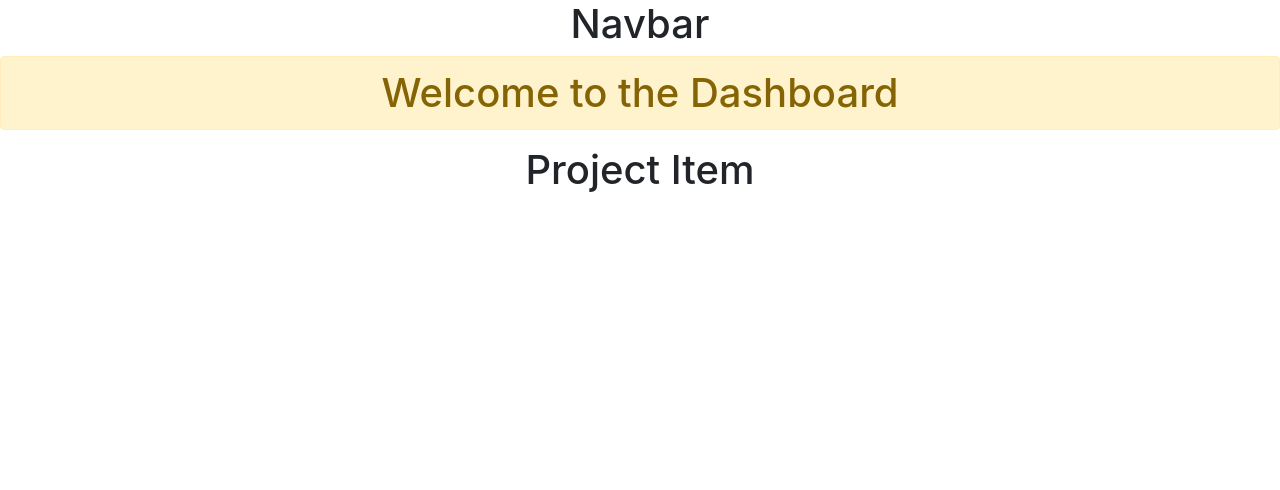
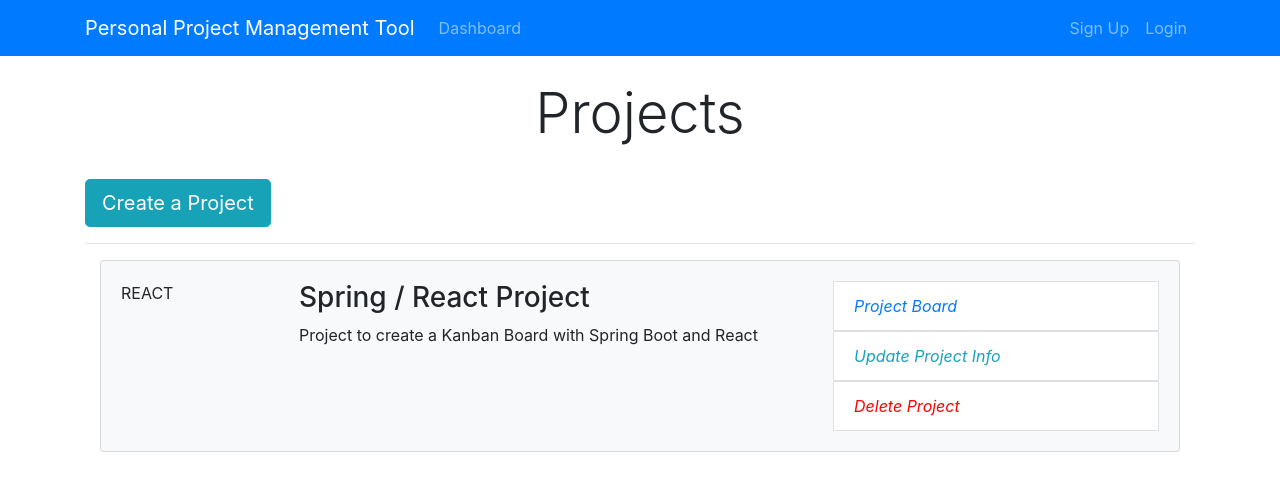
Before and after one commit to ab-seth/SethPPMTool, a React (Create React App) app in the folder ppmtool-react-client/: page / in a window 1280 px wide. Shown: the top 490 px of the page. Built offline with nearby package versions, Linux system fonts and the light colour scheme.

Commit message:
adding styles to Dashboard,Navbar and ProjectItem and refactoring project

```diff
--- a/ppmtool-react-client/src/App.css
+++ b/ppmtool-react-client/src/App.css
@@ -1,38 +1,65 @@
-.App {
-  text-align: center;
+img {
+  width: 100%;
 }
 
-.App-logo {
-  height: 40vmin;
-  pointer-events: none;
+.navbar {
+  background-color: #e3f2fd;
+}
+.fa.fa-edit {
+  color: #18a2b9;
 }
 
-@media (prefers-reduced-motion: no-preference) {
-  .App-logo {
-    animation: App-logo-spin infinite 20s linear;
-  }
+.list-group-item.delete:hover {
+  cursor: -webkit-grab;
+  background-color: pink;
 }
 
-.App-header {
-  background-color: #282c34;
-  min-height: 100vh;
-  display: flex;
-  flex-direction: column;
-  align-items: center;
-  justify-content: center;
-  font-size: calc(10px + 2vmin);
-  color: white;
+.list-group-item.update:hover {
+  cursor: -webkit-grab;
+  background-color: gainsboro;
 }
 
-.App-link {
-  color: #61dafb;
+.list-group-item.board:hover {
+  cursor: -webkit-grab;
+  background-color: gainsboro;
 }
 
-@keyframes App-logo-spin {
-  from {
-    transform: rotate(0deg);
-  }
-  to {
-    transform: rotate(360deg);
-  }
+.fa.fa-minus-circle {
+  color: red;
 }
+
+.landing {
+  position: relative;
+  /* background: url("../img/showcase.jpg") no-repeat; */
+  background-size: cover;
+  background-position: center;
+  height: 100vh;
+  margin-top: -24px;
+  margin-bottom: -50px;
+}
+
+.landing-inner {
+  padding-top: 80px;
+}
+
+.dark-overlay {
+  background-color: rgba(0, 0, 0, 0.7);
+  position: absolute;
+  top: 0;
+  left: 0;
+  width: 100%;
+  height: 100%;
+}
+
+.card-form {
+  opacity: 0.9;
+}
+
+.latest-profiles-img {
+  width: 40px;
+  height: 40px;
+}
+
+.form-control::placeholder {
+  color: #bbb !important;
+}
--- a/ppmtool-react-client/src/Components/Dashboard.js
+++ b/ppmtool-react-client/src/Components/Dashboard.js
@@ -4,10 +4,30 @@
 class Dashboard extends Component {
   render() {
     return (
-      <div>
-        <h1 className="alert alert-warning">Welcome to the Dashboard</h1>
-        <ProjectItem />
-      </div>
+
+
+    <div className="projects">
+    <div class="container">
+        <div class="row">
+            <div class="col-md-12">
+                <h1 class="display-4 text-center">Projects</h1>
+                <br />
+                <a href="ProjectForm.html" class="btn btn-lg btn-info">
+                    Create a Project
+                </a>
+                <br />
+                <hr />
+
+
+                <ProjectItem />
+
+
+            </div>
+        </div>
+    </div>
+</div>
+
+
     );
   }
 }
--- a/ppmtool-react-client/src/Components/Layout/Header.js
+++ b/ppmtool-react-client/src/Components/Layout/Header.js
@@ -3,9 +3,44 @@
 class Header extends Component {
   render() {
     return (
-      <div>
-        <h1>Navbar</h1>
-      </div>
+      <nav class="navbar navbar-expand-sm navbar-dark bg-primary mb-4">
+        <div className="container">
+          <a className="navbar-brand" href="Dashboard.html">
+            Personal Project Management Tool
+          </a>
+          <button
+            className="navbar-toggler"
+            type="button"
+            data-toggle="collapse"
+            data-target="#mobile-nav"
+          >
+            <span className="navbar-toggler-icon" />
+          </button>
+
+          <div className="collapse navbar-collapse" id="mobile-nav">
+            <ul className="navbar-nav mr-auto">
+              <li className="nav-item">
+                <a class="nav-link" href="/dashboard">
+                  Dashboard
+                </a>
+              </li>
+            </ul>
+
+            <ul class="navbar-nav ml-auto">
+              <li class="nav-item">
+                <a class="nav-link " href="register.html">
+                  Sign Up
+                </a>
+              </li>
+              <li class="nav-item">
+                <a class="nav-link" href="login.html">
+                  Login
+                </a>
+              </li>
+            </ul>
+          </div>
+        </div>
+      </nav>
     );
   }
 }
--- a/ppmtool-react-client/src/Components/project/ProjectItem.js
+++ b/ppmtool-react-client/src/Components/project/ProjectItem.js
@@ -2,7 +2,41 @@
 
 class ProjectItem extends Component {
   render() {
-    return <h1>Project Item</h1>;
+    return (
+
+        <div class="container">
+                    <div class="card card-body bg-light mb-3">
+                        <div class="row">
+                            <div class="col-2">
+                                <span class="mx-auto">REACT</span>
+                            </div>
+                            <div class="col-lg-6 col-md-4 col-8">
+                                <h3>Spring / React Project</h3>
+                                <p>Project to create a Kanban Board with Spring Boot and React</p>
+                            </div>
+                            <div class="col-md-4 d-none d-lg-block">
+                                <ul class="list-group">
+                                    <a href="#">
+                                        <li class="list-group-item board">
+                                            <i class="fa fa-flag-checkered pr-1">Project Board </i>
+                                        </li>
+                                    </a>
+                                    <a href="#">
+                                        <li class="list-group-item update">
+                                            <i class="fa fa-edit pr-1">Update Project Info</i>
+                                        </li>
+                                    </a>
+                                    <a href="">
+                                        <li class="list-group-item delete">
+                                            <i class="fa fa-minus-circle pr-1">Delete Project</i>
+                                        </li>
+                                    </a>
+                                </ul>
+                            </div>
+                        </div>
+                    </div>
+                </div>
+    )
   }
 }
 export default ProjectItem;
```
